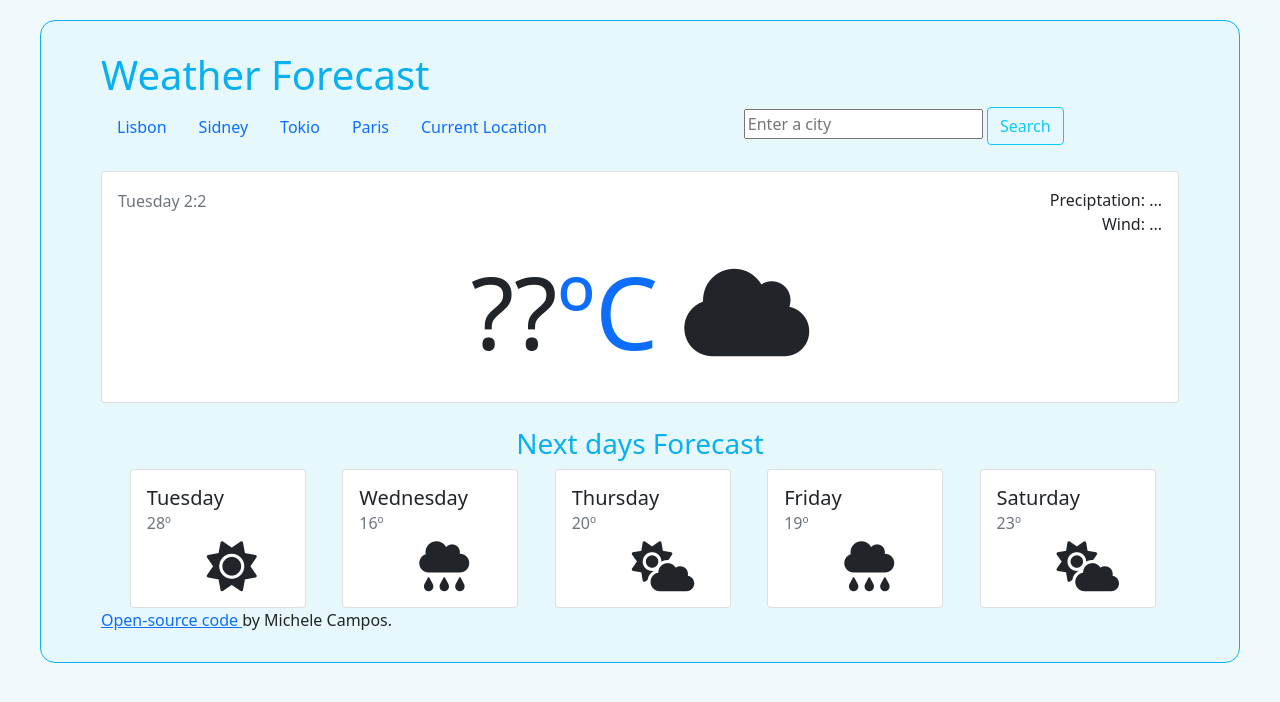
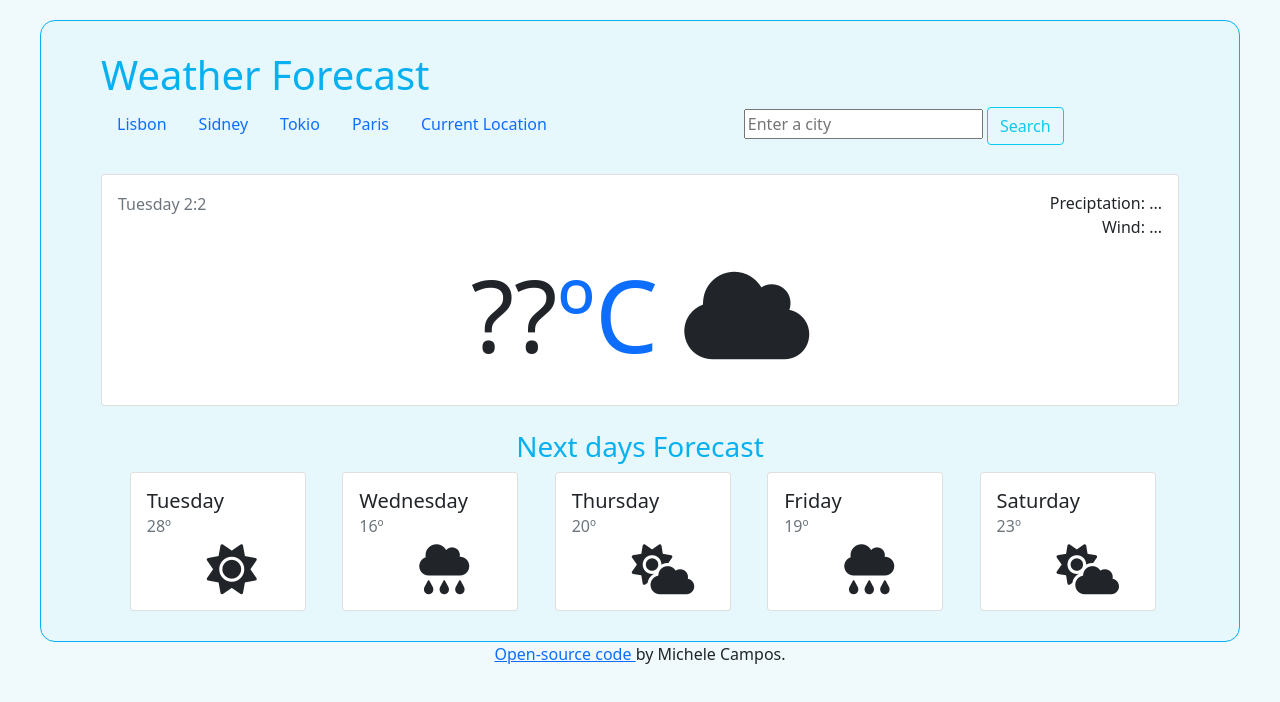
Before and after one commit to michelekaroline/my-project, a plain HTML site: page index.html in a window 1280 px wide. Drawn offline with nearby package versions, Linux system fonts and the light colour scheme.

Commit message:
fixed  the link coder position and an unclosed div

```diff
--- a/index.html
+++ b/index.html
@@ -7,19 +7,21 @@
       href="https://cdn.jsdelivr.net/npm/bootstrap@5.1.3/dist/css/bootstrap.min.css"
       rel="stylesheet"
     />
-    <link href="src/style.css" rel="stylesheet"/>
+    <link href="src/style.css" rel="stylesheet" />
 
     <script src="https://cdn.jsdelivr.net/npm/axios@0.27.2/dist/axios.min.js"></script>
-    <script src="https://kit.fontawesome.com/cb55f2503c.js" crossorigin="anonymous"></script>
+    <script
+      src="https://kit.fontawesome.com/cb55f2503c.js"
+      crossorigin="anonymous"
+    ></script>
   </head>
 
   <body>
     <div class="container">
-      <h1>
-        Weather Forecast
-      </h1>
+      <h1>Weather Forecast</h1>
       <div class="row">
-        <div class="col-7" <h2>
+        <div class="col-7">
+          <h6>
             <nav class="nav">
               <a class="nav-link" href="#">Lisbon</a>
               <a class="nav-link" href="#">Sidney</a>
@@ -27,7 +29,7 @@
               <a class="nav-link" href="#">Paris</a>
               <a class="nav-link" href="#">Current Location</a>
             </nav>
-          </h2>
+          </h6>
         </div>
         <div class="col-5" <nav class="navbar navbar-light bg-light search-bar">
           <form id="type-city">
@@ -37,7 +39,7 @@
         </div>
       </div>
 
-      <br>
+      <br />
 
       <div class="card">
         <div class="card-body">
@@ -47,7 +49,10 @@
               <h6 class="card-subtitle mb-2 text-muted" id="today" />
             </div>
             <div class="col-6 text-end">
-              <span class="card-subtext">Preciptation: <span id="preciptation">...</span> <br> Wind: <span id="wind">...</span> </span>
+              <span class="card-subtext"
+                >Preciptation: <span id="preciptation">...</span> <br />
+                Wind: <span id="wind">...</span>
+              </span>
             </div>
           </div>
 
@@ -55,30 +60,26 @@
             <span id="temp">??</span><a href="" id="temp-metric">ºC</a>
             <i class="fa-solid fa-cloud principal-cloud"></i>
           </div>
-
         </div>
       </div>
 
-      <br>
+      <br />
 
-      <h3 class="text-center">
-        Next days Forecast
-      </h3>
+      <h3 class="text-center">Next days Forecast</h3>
 
       <div class="row next-row">
         <div class="col-sm-2">
-          <div class="card" style="width: 11rem;">
+          <div class="card" style="width: 11rem">
             <div class="card-body">
               <h5 class="card-title">Tuesday</h5>
               <h6 class="card-subtitle mb-2 text-muted">28º</h6>
               <i class="fa-solid fa-sun col-2 sunny weather-icon"></i>
-
             </div>
           </div>
         </div>
 
         <div class="col-sm-2">
-          <div class="card" style="width: 11rem;">
+          <div class="card" style="width: 11rem">
             <div class="card-body">
               <h5 class="card-title">Wednesday</h5>
               <h6 class="card-subtitle mb-2 text-muted">16º</h6>
@@ -88,7 +89,7 @@
         </div>
 
         <div class="col-sm-2">
-          <div class="card" style="width: 11rem;">
+          <div class="card" style="width: 11rem">
             <div class="card-body">
               <h5 class="card-title">Thursday</h5>
               <h6 class="card-subtitle mb-2 text-muted">20º</h6>
@@ -98,7 +99,7 @@
         </div>
 
         <div class="col-sm-2">
-          <div class="card" style="width: 11rem;">
+          <div class="card" style="width: 11rem">
             <div class="card-body">
               <h5 class="card-title">Friday</h5>
               <h6 class="card-subtitle mb-2 text-muted">19º</h6>
@@ -108,7 +109,7 @@
         </div>
 
         <div class="col-sm-2">
-          <div class="card" style="width: 11rem;">
+          <div class="card" style="width: 11rem">
             <div class="card-body">
               <h5 class="card-title">Saturday</h5>
               <h6 class="card-subtitle mb-2 text-muted">23º</h6>
@@ -117,9 +118,13 @@
           </div>
         </div>
       </div>
+    </div>
+
     <div class="coder">
-        <a href="https://github.com/michelekaroline/my-project"> Open-source code </a> by Michele Campos.
-      </div>
+      <a href="https://github.com/michelekaroline/my-project">
+        Open-source code
+      </a>
+      by Michele Campos.
     </div>
     <script src="src/index.js"></script>
   </body>
--- a/src/style.css
+++ b/src/style.css
@@ -40,3 +40,7 @@ h3 {
 .next-row .col-sm-2 {
   margin-left: 1.8rem;
 }
+
+.coder {
+  text-align: center;
+}
```
Lines whose indentation alone changed are shown as unchanged.
